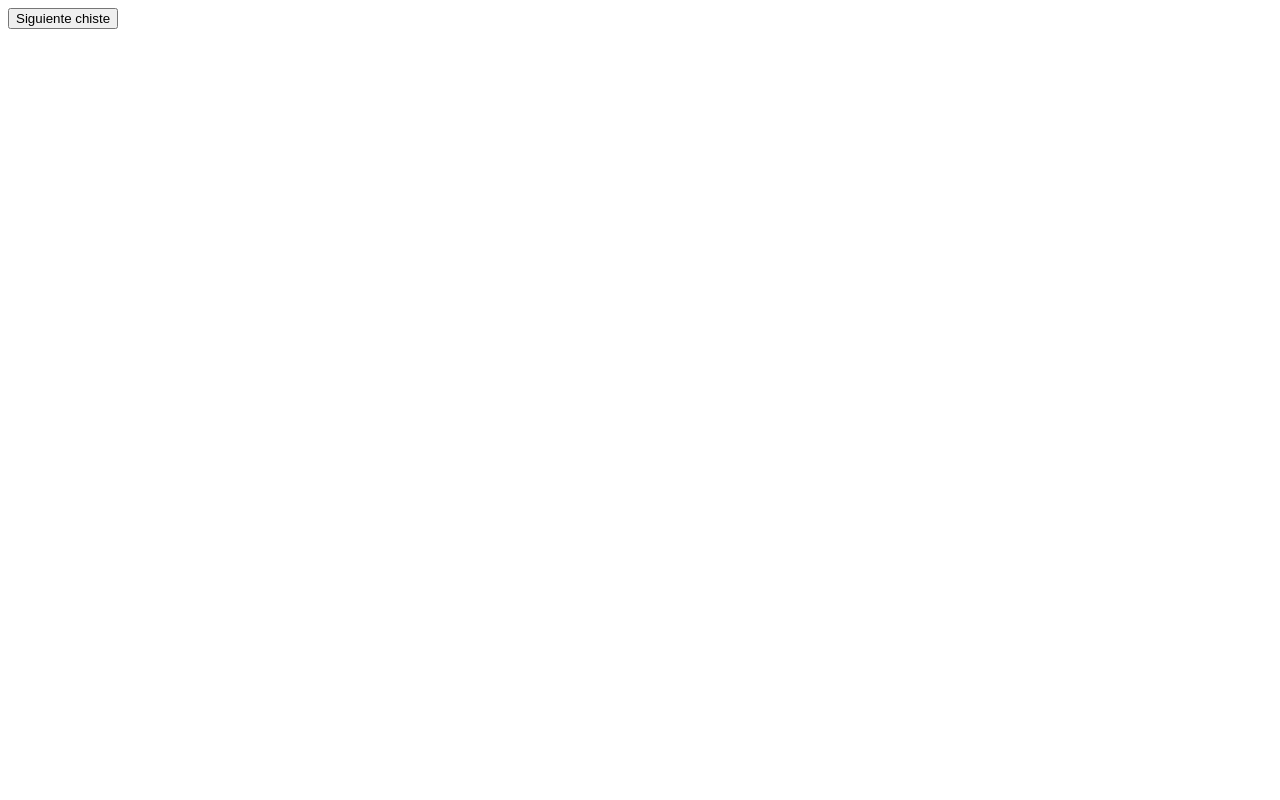
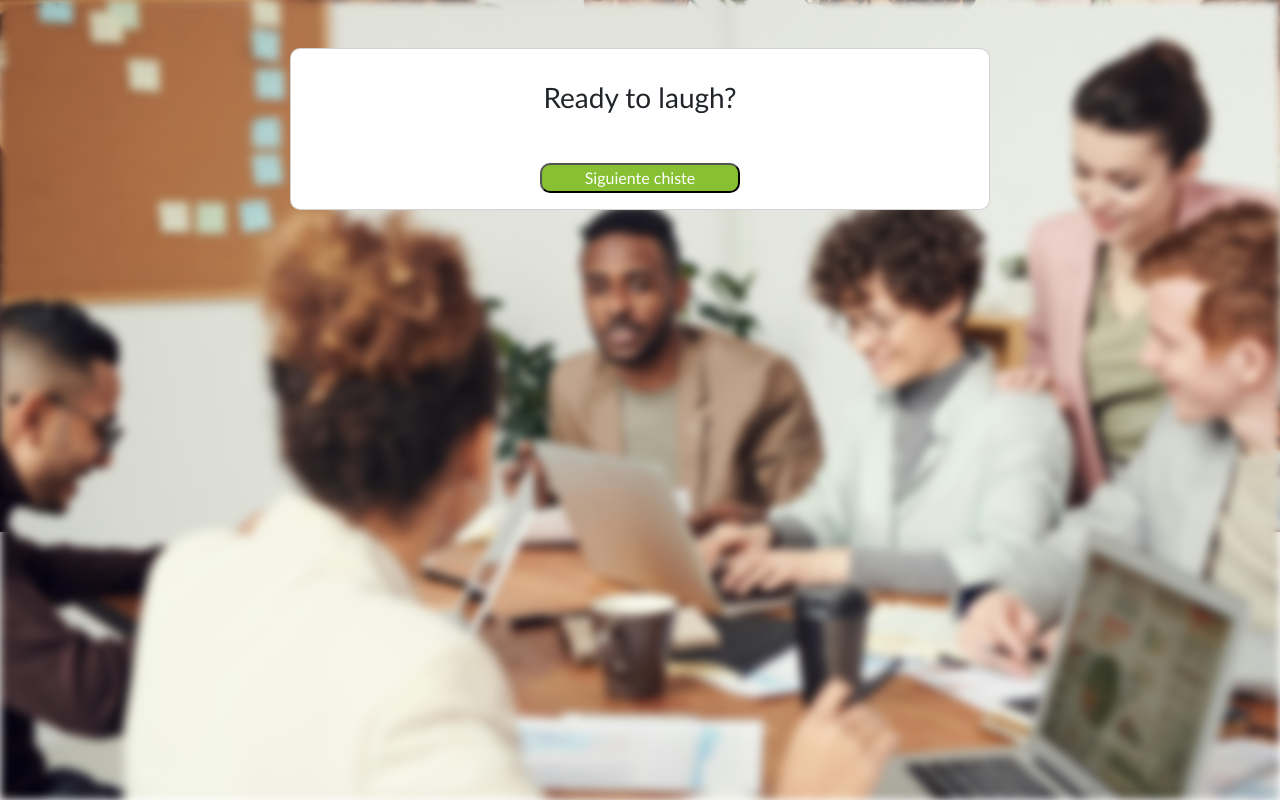
Before and after one commit to benitoalex/S4, a website: page typescript-project/index.html in a window 1280 px wide. Drawn offline with nearby package versions, Linux system fonts and the light colour scheme; no server answers.

Commit message:
Nivell 1 Exercici 2

```diff
--- a/typescript-project/index.html
+++ b/typescript-project/index.html
@@ -1,13 +1,29 @@
 <!DOCTYPE html>
 <html lang="en">
+
 <head>
     <meta charset="UTF-8">
     <meta name="viewport" content="width=device-width, initial-scale=1.0">
     <title>Chistes</title>
+    <link href="https://cdn.jsdelivr.net/npm/bootstrap@5.3.3/dist/css/bootstrap.min.css" rel="stylesheet"
+        integrity="sha384-QWTKZyjpPEjISv5WaRU9OFeRpok6YctnYmDr5pNlyT2bRjXh0JMhjY6hW+ALEwIH" crossorigin="anonymous">
+    <link rel="stylesheet" href="/typescript-project/styles.css">
 </head>
+
 <body>
-    <div id="joke"></div>
-    <button id="nextButton">Siguiente chiste</button>
-    <script src="index.js"></script>
+    <div class="container-fluid">
+        <div class="card mt-5 mt-md-5 mx-auto custom-mt">
+            <div class="card-body d-flex flex-column align-items-center">
+                <div class="ready mt-3">
+                    <h3>Ready to laugh?</h3>
+                </div>
+                <div id="joke" class="mt-3"></div>
+                <button id="nextButton" class="mt-4">Siguiente chiste</button>
+            </div>
+        </div>
+
+        <script src="index.js"></script>
+    </div>
 </body>
+
 </html>
--- /dev/null
+++ b/typescript-project/styles.css
@@ -0,0 +1,48 @@
+body {
+    background-image: url(Imagenes/pexels-fauxels-3184339.jpg);
+    background-size: cover;
+    background-position: center;
+    background-repeat: no-repeat;
+    width: 100%;
+    height: 100%;
+}
+
+body::before {
+    content: "";
+    background-image: url(Imagenes/pexels-fauxels-3184339.jpg);
+    background-size: cover;
+    background-position: center;
+    background-repeat: no-repeat;
+    width: 100%;
+    height: 100%;
+    position: fixed;
+    top: 0;
+    left: 0;
+    z-index: -1;
+    filter: blur(5px);
+}
+
+.card {
+    border-radius: 10px;
+    width: 700px;
+}
+
+.container {
+    display: flex;
+    justify-content: center;
+}
+
+.card-body {
+    font-family: 'Gill Sans', 'Gill Sans MT', Calibri, 'Trebuchet MS', sans-serif;
+    flex-direction: column;
+}
+
+#nextButton {
+    display: flex;
+    justify-content: center;
+    background: rgb(135, 192, 50);
+    color: white;
+    border-radius: 10px;
+    height: 30px;
+    width: 200px;
+}
```
Also changed, not shown: typescript-project/Imagenes/pexels-fauxels-3184339.jpg (added).
